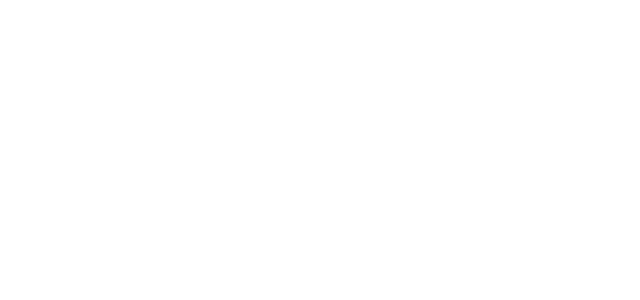
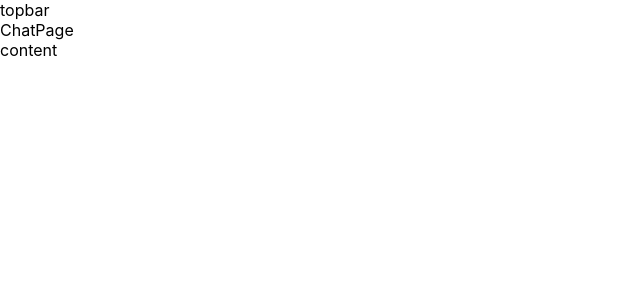
Before and after one commit to AmanSingh137/chatapp, a React (Create React App) app: page /chats in a window 1280 px wide. Before the commit this address had no page. Shown: the top 300 px of the page, without its empty margins (0-640 px from the left). Built offline with nearby package versions, Linux system fonts and the light colour scheme.

Commit message:
added default layout

```diff
--- a/src/App.js
+++ b/src/App.js
@@ -1,13 +1,16 @@
 import "./App.css";
-import { BrowserRouter, Routes, Route } from "react-router-dom";
-import { ChatPage, LoginPage, PostsPage } from "./pages";
+import { BrowserRouter, Routes, Route, Navigate } from "react-router-dom";
+import { ChatPage, DefaultLayout, LoginPage, PostsPage } from "./pages";
 function App() {
   return (
     <BrowserRouter>
       <Routes>
+        <Route path="/" element={<Navigate to={"/chats"} />} />
         <Route path="/login" element={<LoginPage />}></Route>
-        <Route path="/chat" element={<ChatPage />}></Route>
-        <Route path="/posts" element={<PostsPage />}></Route>
+        <Route path="/" element={<DefaultLayout />}>
+          <Route path="/chats" element={<ChatPage />}></Route>
+          <Route path="/posts" element={<PostsPage />}></Route>
+        </Route>
       </Routes>
     </BrowserRouter>
   );
--- /dev/null
+++ b/src/pages/DefaultLayout.js
@@ -0,0 +1,15 @@
+import React from "react";
+import { Outlet } from "react-router-dom";
+const DefaultLayout = () => {
+  return (
+    <div>
+      <div className="topbar">topbar</div>
+      <div className="content">
+        <Outlet />
+      </div>
+      <div className="footer">content</div>
+    </div>
+  );
+};
+
+export default DefaultLayout;
--- a/src/pages/index.js
+++ b/src/pages/index.js
@@ -1,4 +1,5 @@
 import LoginPage from "./LoginPage";
 import PostsPage from "./PostsPage";
 import ChatPage from "./ChatPage";
-export { LoginPage, PostsPage, ChatPage };
+import DefaultLayout from "./DefaultLayout";
+export { LoginPage, PostsPage, ChatPage, DefaultLayout };
```
Also changed, not shown: src/Routes/Routes.js (added).
